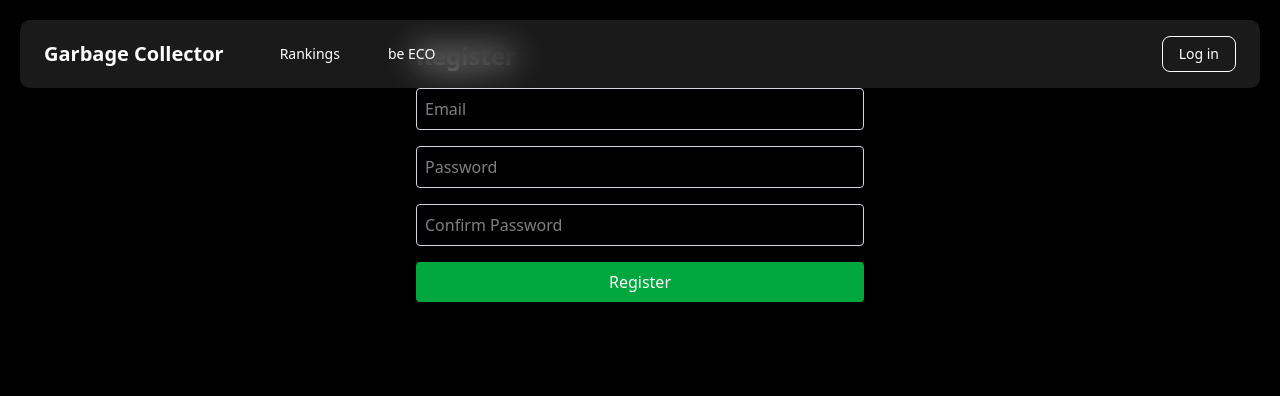
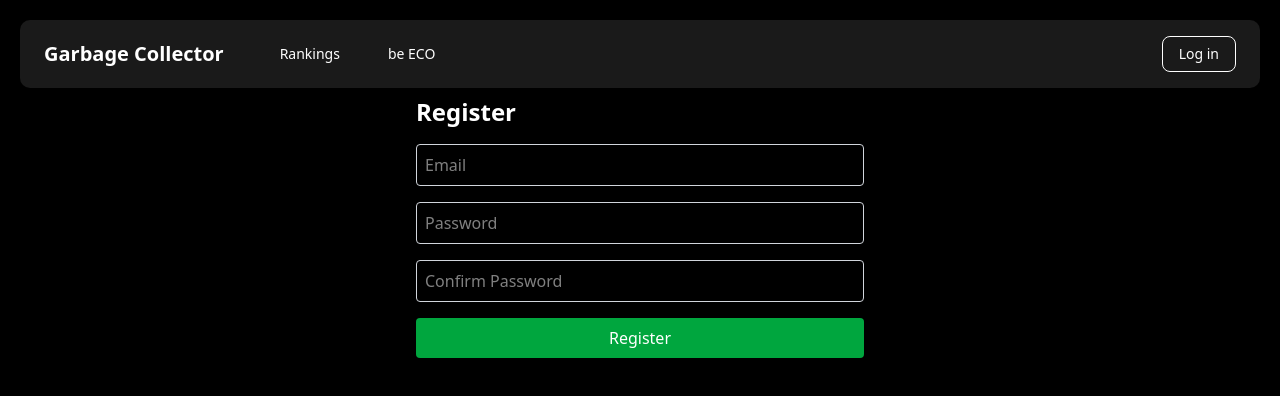
Before and after one commit to DROPTABLEDRUZYNY/SMH-Hackathon-2025, a Next.js app in the folder frontend/: page /register in a window 1280 px wide. Shown: the top 396 px of the page. Built offline with nearby package versions, Linux system fonts and the light colour scheme.

Commit message:
fix: Adjust margin for login and register pages

```diff
--- a/frontend/app/(mainapp)/login/page.tsx
+++ b/frontend/app/(mainapp)/login/page.tsx
@@ -34,7 +34,7 @@ export default function LoginPage() {
   };
 
   return (
-    <div className="max-w-md mx-auto mt-10">
+    <div className="max-w-md mx-auto mt-24">
       <h1 className="text-2xl font-bold mb-4">Login</h1>
       {error && <p className="text-red-500">{error}</p>}
       {sessionId && <p className="text-green-500">Session ID: {sessionId}</p>}
--- a/frontend/app/(mainapp)/register/page.tsx
+++ b/frontend/app/(mainapp)/register/page.tsx
@@ -48,7 +48,7 @@ export default function RegisterPage() {
   };
 
   return (
-    <div className="max-w-md mx-auto mt-10">
+    <div className="max-w-md mx-auto mt-24">
       <h1 className="text-2xl font-bold mb-4">Register</h1>
       {error && <p className="text-red-500">{error}</p>}
       {success && <p className="text-green-500">{success}</p>}
```
Also changed, not shown: 1 other file (tests, documents, lock files or other folders).
